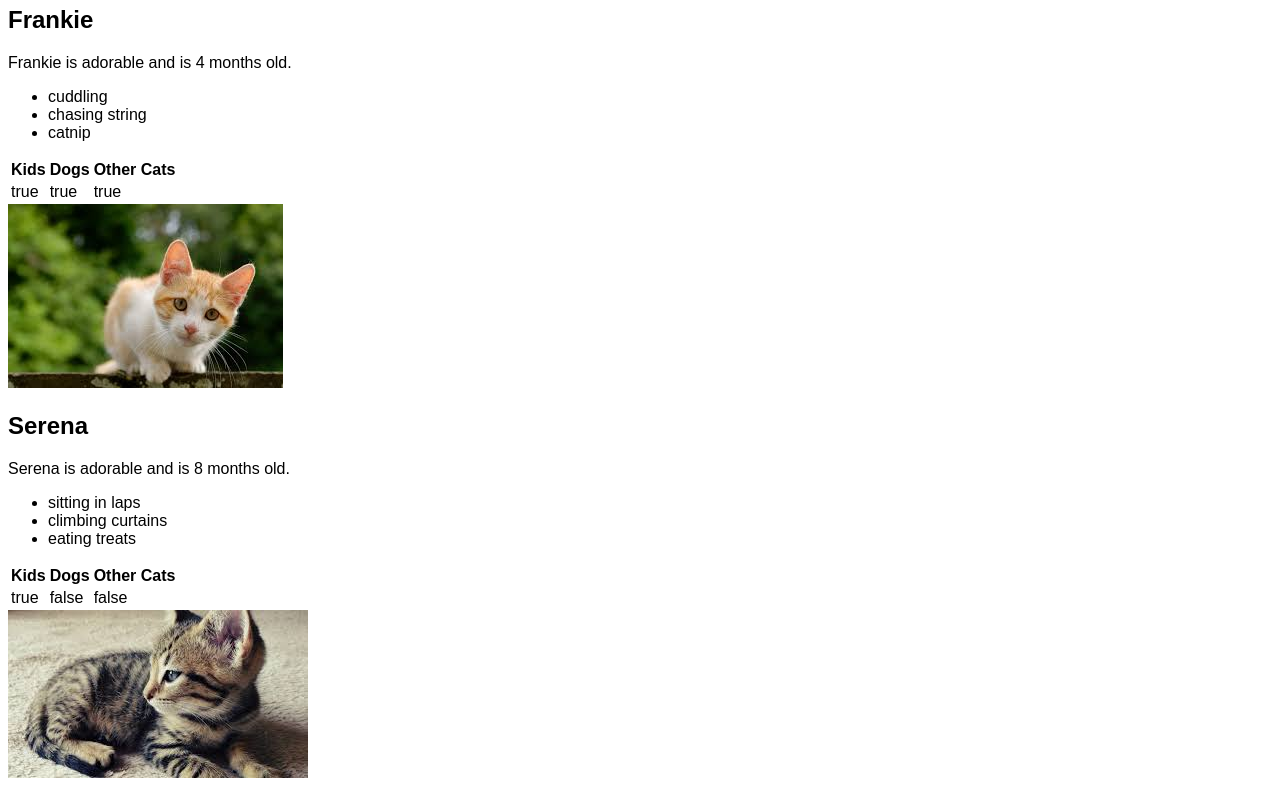
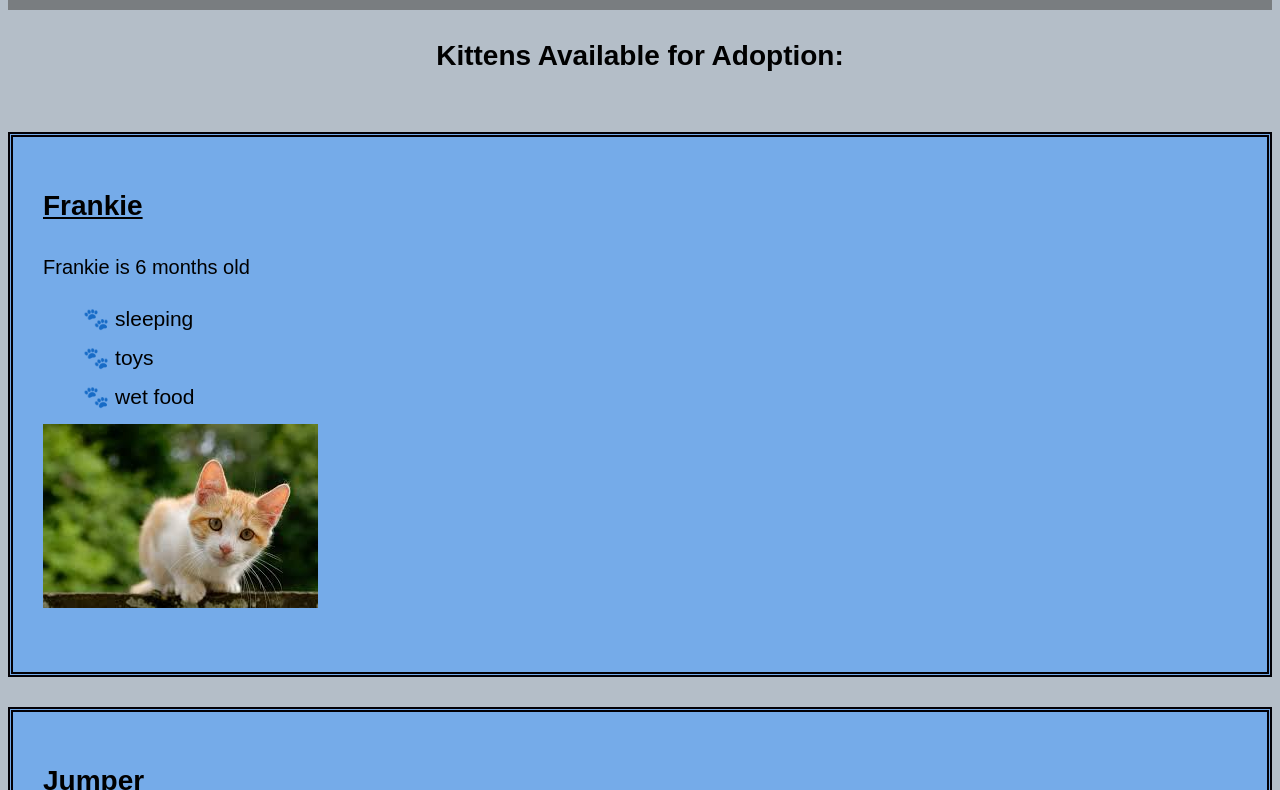
Before and after one commit to codefellows/seattle-code-201d92, a plain HTML site: page class-07/demo/constructors-tables/index.html in a window 1280 px wide. Shown: the part 122-912 px from the top of the page. Drawn offline with Linux system fonts and the light colour scheme.

Commit message:
prep exampled for lecture

```diff
--- /dev/null
+++ b/class-07/demo/constructors-tables/css/reset.css
@@ -0,0 +1,48 @@
+/* http://meyerweb.com/eric/tools/css/reset/
+   v2.0 | 20110126
+   License: none (public domain)
+*/
+
+html, body, div, span, applet, object, iframe,
+h1, h2, h3, h4, h5, h6, p, blockquote, pre,
+a, abbr, acronym, address, big, cite, code,
+del, dfn, em, img, ins, kbd, q, s, samp,
+small, strike, strong, sub, sup, tt, var,
+b, u, i, center,
+dl, dt, dd, ol, ul, li,
+fieldset, form, label, legend,
+table, caption, tbody, tfoot, thead, tr, th, td,
+article, aside, canvas, details, embed,
+figure, figcaption, footer, header, hgroup,
+menu, nav, output, ruby, section, summary,
+time, mark, audio, video {
+	margin: 0;
+	padding: 0;
+	border: 0;
+	font-size: 100%;
+	font: inherit;
+	vertical-align: baseline;
+}
+/* HTML5 display-role reset for older browsers */
+article, aside, details, figcaption, figure,
+footer, header, hgroup, menu, nav, section {
+	display: block;
+}
+body {
+	line-height: 1;
+}
+ol, ul {
+	list-style: none;
+}
+blockquote, q {
+	quotes: none;
+}
+blockquote:before, blockquote:after,
+q:before, q:after {
+	content: '';
+	content: none;
+}
+table {
+	border-collapse: collapse;
+	border-spacing: 0;
+}
--- a/class-07/demo/constructors-tables/css/style.css
+++ b/class-07/demo/constructors-tables/css/style.css
@@ -1,3 +1,104 @@
 * {
   font-family: Arial, sans-serif;
 }
+
+body {
+  background-color: #b4bec8;
+}
+
+header {
+  background-color: #797d80;
+  height: 100px;
+}
+
+h1 {
+  font-family: 'Poppins', sans-serif;
+  background-color: inherit;
+  font-size: 3em;
+  text-align: center;
+  padding-top: 20px;
+  margin-bottom: 50px;
+}
+
+main>h2 {
+  font-family: 'Poppins', sans-serif;
+  font-size: 1.75em;
+  width: max-content;
+  padding: 30px;
+  margin: auto;
+  margin-bottom: 10px;
+}
+
+section {
+  width: 75%;
+  margin: auto;
+  display: flex;
+  justify-content: space-evenly;
+  flex-wrap: wrap;
+}
+
+article {
+  border: 5px double #020005;
+  background-color: #75abe9;
+  padding: 30px;
+  margin-top: 30px;
+}
+
+article h2 {
+  font-family: 'Poppins', sans-serif;
+  font-size: 1.75em;
+  padding-bottom: 10px;
+  text-decoration: underline;
+}
+
+p {
+  font-size: 1.25em;
+  font-family: 'Poppins', sans-serif;
+  margin-bottom: 15px;
+}
+
+ul {
+  font-size: 1.75em;
+  font-family: 'Archivo', sans-serif;
+  list-style-type: "🐾   ";
+  list-style-position: inside;
+  margin-bottom: 15px;
+}
+
+li {
+  font-family: 'Archivo', sans-serif;
+  font-size: .75em;
+  margin-top: 15px;
+
+}
+
+img {
+  margin-bottom: 30px;
+}
+
+table * {
+  font-family: 'Archivo', sans-serif;
+  background-color: #797d80;
+  border: 1px double #020005;
+  padding: 8px;
+}
+
+th {
+  font-weight:900;
+}
+
+td {
+  text-align: center;
+}
+
+
+footer {
+  font-family: 'Archivo', sans-serif;
+  font-size: 1.5em;
+  padding-top: 15px;
+  text-align: right;
+  padding-right: 10px;
+  height: 100px;
+  background-color: #797d80;
+  margin-top: 30px;
+}
--- a/class-07/demo/constructors-tables/index.html
+++ b/class-07/demo/constructors-tables/index.html
@@ -2,6 +2,7 @@
 <html>
   <head>
     <title>Adopt a Kitten</title>
+    <link href="'css/style.css" type="text/css" rel="stylesheet"/>
     <link href="css/style.css" type="text/css" rel="stylesheet"/>
   </head>
   <body>
--- a/class-07/demo/constructors-tables/js/app.js
+++ b/class-07/demo/constructors-tables/js/app.js
@@ -1,117 +1,148 @@
 'use strict';
 
-// Constructor Function, a "Factory" for creating Kitten instances.
-function Kitten(name, interests, goodWithDogs, goodWithKids, goodWithCats, imageFilename) {
-  // function name starts with capital letter because it's a constructor function.
-  this.name = name;
-  this.interests = interests;
-  this.isGoodWithDogs = goodWithDogs;
-  this.isGoodWithKids = goodWithKids;
-  this.isGoodWithCats = goodWithCats;
-  this.imageUrl = 'images/' + imageFilename;
-  this.age = this.generateAge();
-}
+// problem domain: the Seattle Kitten Rescue has tons of kittens who need good homes. One of the best ways to reach prospective adoptive homes is to have profiles for each kitten available on a website.
 
-// METHODS
+// ? what are we going to display?
+// Kitten
+// TODO: determine what each kitten's profile should show:
+// * name
+// * random age assigned via a function (3-12 months)
+// * a list of thier interests
+// * are they good with kids
+// * are they good with dogs
+// * are they good with other cats
+// * photo
 
-// methods get added to the constructor's prototype
-Kitten.prototype.generateAge = function () {
-  return randomInRange(3, 12) + ' months';
-}
+// #pragma: GLOBAL VARIABLES + WINDOW INTO DOM
+// FOR LAB CREATE A GLOBAL ARRAY WITH SHOP HOURS
+let shopHours = ['6am', '7am', '...', '8pm'];
 
-Kitten.prototype.meow = function () {
-  console.log('Meow from ' + this.name);
-}
+//**  DOM MANIPULATION STEP 1: WINDOW INTO THE DOM
+// 1st option: document.getElementById ==> method for grabbing tag by its ID
+// 2nd option: doucment.querySelector ==> first instance of the passed in tag, ID, or class in your HTML
+let kittenSection = document.getElementById('kittenProfiles');
 
-Kitten.prototype.render = function () {
+console.dir(kittenSection);
 
-  // get the "container" for kitten profiles
-  const containerElem = document.getElementById('kittenProfiles');
-
-  // each kitten profile is in an article
-  const articleElem = document.createElement('article');
-  containerElem.appendChild(articleElem);
-
-  // add the article heading
-  const headingElem = document.createElement('h2');
-  articleElem.appendChild(headingElem);
-  headingElem.textContent = this.name;
-
-  // add the age/bio
-  const paraElem = document.createElement('p');
-  articleElem.appendChild(paraElem);
-  paraElem.textContent = `${this.name} is adorable and is ${this.age} old.`;
-
-  // add interests in an unordered list
-  const ulElem = document.createElement('ul');
-  articleElem.appendChild(ulElem);
-  for (let i = 0; i < this.interests.length; i++) {
-    const liElem = document.createElement('li');
-    ulElem.appendChild(liElem);
-    liElem.textContent = this.interests[i];
-  }
-
-  // add table of "good withs"
-  const tableElem = document.createElement('table');
-  articleElem.appendChild(tableElem);
-
-  // add header row
-  const headerRow = document.createElement('tr');
-  tableElem.appendChild(headerRow);
-
-  // add header cells
-  const kidsHeaderCell = document.createElement('th');
-  headerRow.appendChild(kidsHeaderCell);
-  kidsHeaderCell.textContent = "Kids";
-
-  const dogsHeaderCell = document.createElement('th');
-  headerRow.appendChild(dogsHeaderCell);
-  dogsHeaderCell.textContent = "Dogs";
-
-  const catsHeaderCell = document.createElement('th');
-  headerRow.appendChild(catsHeaderCell);
-  catsHeaderCell.textContent = "Other Cats";
-
-  // add data row
-  const dataRow = document.createElement('tr');
-  tableElem.appendChild(dataRow);
-
-  // add data cells
-  const kidsDataCell = document.createElement('td');
-  dataRow.appendChild(kidsDataCell);
-  kidsDataCell.textContent = this.isGoodWithKids;
-
-  const dogsDataCell = document.createElement('td');
-  dataRow.appendChild(dogsDataCell);
-  dogsDataCell.textContent = this.isGoodWithDogs;
-
-  const catsDataCell = document.createElement('td');
-  dataRow.appendChild(catsDataCell);
-  catsDataCell.textContent = this.isGoodWithCats;
-
-  // Image
-  const imgElem = document.createElement('img');
-  articleElem.appendChild(imgElem);
-  imgElem.setAttribute('src', this.imageUrl);
-  imgElem.setAttribute('alt', 'picture of ' + this.name);
-}
-
-// Constructed objects can still use standalone functions when needed.
-function randomInRange(min, max) {
+// #pragma: HELPER FUNCTIONS - UTILITIES
+// helper funciton: a function used by another function OR a method to do some processing
+// grabbed from MDN docs
+function randomAge(min, max) {
   return Math.floor(Math.random() * (max - min + 1) + min);
 }
 
-// create (aka instantiate) some Kittens
-const frankie = new Kitten('Frankie', ['cuddling', 'chasing string', 'catnip'], true, true, true, 'frankie.jpeg');
-const serena = new Kitten('Serena', ['sitting in laps', 'climbing curtains', 'eating treats'], false, true, false, 'serena.jpeg');
-const jumper = new Kitten('Jumper', ['sunbeams', 'yarn', 'milk', 'paper bags'], false, true, true, 'jumper.jpeg');
+// #pragma: OBJECT LITERALS
 
-// meowing just because we can
-frankie.meow();
-serena.meow();
-jumper.meow();
+let frankie = {
+  name: 'Frankie',
+  age: 0,
+  interests: ['sleeping', 'toys', 'wet food'],
+  isGoodWithKids: true,
+  isGoodWithDogs: true,
+  isGoodWithCats: true,
+  photo: 'images/frankie.jpeg',
+  setAge: function() {
+    this.age = randomAge(3, 12);
+  },
+  render: function() {
+    // ********* DOM MANIPULATION **********
+    // EACH KITTY WILL BE RESPONSIBLE FOR RENDERING ITSELF IN HTML
 
-// get the kittens to show on web page
+    // ** STEP 2: CREATE THE ELEMENT
+    let articleElem = document.createElement('article');
+
+    // ** STEP 3: GIVE CONTEXT IF NECESSARY
+    // skip for articleElem
+
+    // ** STEP 4: ADD IT TO THE DOM ---> parent.appendChild(child)
+    kittenSection.appendChild(articleElem);
+
+    // create h2 element
+    let h2Elem = document.createElement('h2');
+    h2Elem.textContent = this.name;
+    articleElem.appendChild(h2Elem);
+
+    // create p tag
+    let pElem = document.createElement('p');
+    pElem.textContent = `${this.name} is ${this.age} months old`
+    articleElem.appendChild(pElem);
+
+    // *** LINES ---- will be helpful for your lab ***
+    // create unordered list
+    let ulElem = document.createElement('ul');
+    articleElem.appendChild(ulElem);
+
+    // create list items for unordered list
+    for(let i = 0; i < this.interests.length; i++) {
+      let liElem = document.createElement('li');
+      liElem.textContent = this.interests[i];
+      ulElem.appendChild(liElem);
+    }
+
+    // create image
+    let imgElem = document.createElement('img');
+    imgElem.src = this.photo;
+    imgElem.alt = `${this.photo} is an adorable ${this.age} month old kitten`;
+    articleElem.appendChild(imgElem);
+  }
+}
+
+let jumper = {
+  name: 'Jumper',
+  age: 0,
+  interests: ['jumping', 'treats', 'mice'],
+  isGoodWithKids: true,
+  isGoodWithDogs: false,
+  isGoodWithCats: true,
+  photo: 'images/jumper.jpeg',
+  setAge: function() {
+    this.age = randomAge(3, 12);
+  },
+  render: function() {
+    // ********* DOM MANIPULATION **********
+    // EACH KITTY WILL BE RESPONSIBLE FOR RENDERING ITSELF IN HTML
+
+    // ** STEP 2: CREATE THE ELEMENT
+    let articleElem = document.createElement('article');
+
+    // ** STEP 3: GIVE CONTEXT IF NECESSARY
+    // skip for articleElem
+
+    // ** STEP 4: ADD IT TO THE DOM ---> parent.appendChild(child)
+    kittenSection.appendChild(articleElem);
+
+    // create h2 element
+    let h2Elem = document.createElement('h2');
+    h2Elem.textContent = this.name;
+    articleElem.appendChild(h2Elem);
+
+    // create p tag
+    let pElem = document.createElement('p');
+    pElem.textContent = `${this.name} is ${this.age} months old`
+    articleElem.appendChild(pElem);
+
+    // *** LINES ---- will be helpful for your lab ***
+    // create unordered list
+    let ulElem = document.createElement('ul');
+    articleElem.appendChild(ulElem);
+
+    // create list items for unordered list
+    for(let i = 0; i < this.interests.length; i++) {
+      let liElem = document.createElement('li');
+      liElem.textContent = this.interests[i];
+      ulElem.appendChild(liElem);
+    }
+
+    // create image
+    let imgElem = document.createElement('img');
+    imgElem.src = this.photo;
+    imgElem.alt = `${this.photo} is an adorable ${this.age} month old kitten`;
+    articleElem.appendChild(imgElem);
+  }
+}
+
+// #pragma: EXECUTABLE CODE
+frankie.setAge();
 frankie.render();
-serena.render();
+jumper.setAge();
 jumper.render();
```
Also changed, not shown: 1 other file.
